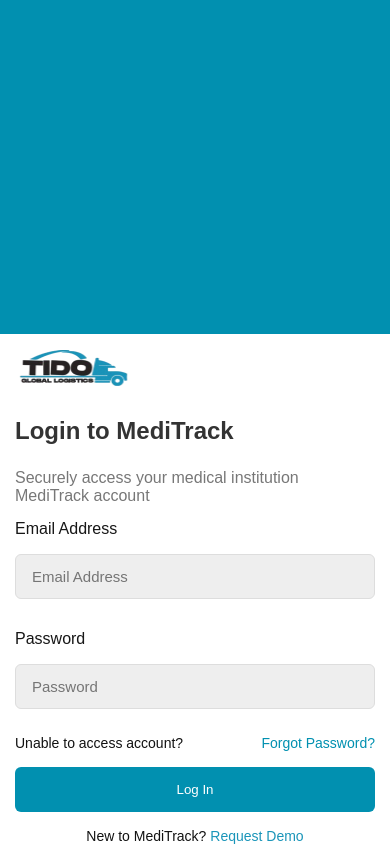
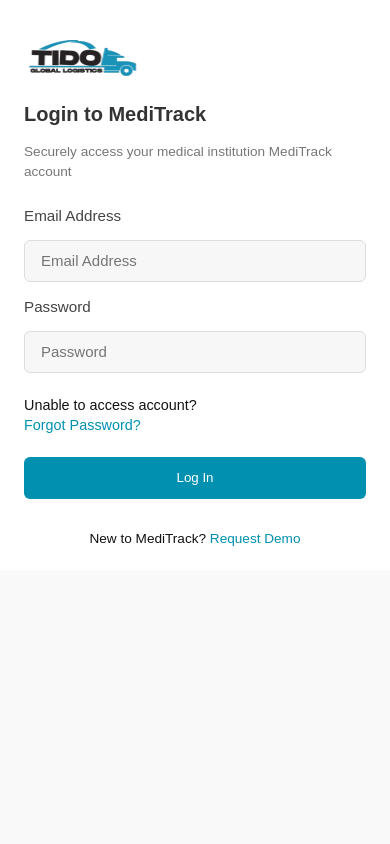
Before and after one commit to leewebstechnologies/biomed, a Next.js app: page /login in a window 390 px wide. Built offline with nearby package versions, Linux system fonts and the light colour scheme.

Commit message:
make login page responsive

```diff
--- a/app/login/page.module.css
+++ b/app/login/page.module.css
@@ -4,23 +4,32 @@
   background: #f9f9f9;
 }
 
+/* LEFT SIDE */
 .left {
   flex: 1;
   background-color: #0190b0;
+  /* background-image: url("/images/medical-bg.jpg"); */
+  background-size: cover;
+  background-position: center;
 }
 
+/* RIGHT SIDE */
 .right {
   flex: 1;
   display: flex;
   justify-content: center;
   align-items: center;
   background: #fff;
+  padding: 2rem;
 }
 
+/* FORM BOX */
 .formBox {
   width: 100%;
-  max-width: 360px;
+  max-width: 400px;
   text-align: left;
+  display: flex;
+  flex-direction: column;
 }
 
 .logo {
@@ -29,13 +38,19 @@
 }
 
 .h2 {
-  margin-bottom: 1.5rem;
+  margin-bottom: 1rem;
   color: #333;
+  font-size: 1.5rem;
 }
 
 .span {
   color: #777;
+  font-size: 0.95rem;
+  margin-bottom: 1.5rem;
+  line-height: 1.5;
 }
+
+/* FORM */
 .form {
   display: flex;
   flex-direction: column;
@@ -43,24 +58,32 @@
 }
 
 .label {
-  margin-top: 15px;
+  font-weight: 500;
+  color: #444;
+  font-size: 0.95rem;
 }
 
 .input {
-  width: 360px;
+  width: 100%;
   height: 45px;
   padding: 0.75rem 1rem;
   border: 1px solid #ddd;
   border-radius: 6px;
   font-size: 15px;
-  background-color: #eee;
-  color: #ababab;
+  background-color: #f7f7f7;
+  color: #333;
+  transition: border 0.3s, background-color 0.3s;
+}
+
+.input:focus {
+  border-color: #0190b0;
+  background-color: #fff;
+  outline: none;
 }
 
 .button {
-  width: 360px;
+  width: 100%;
   height: 45px;
-  padding: 0.75rem 1rem;
   background: #0190b0;
   color: #fff;
   border: none;
@@ -68,56 +91,111 @@
   font-weight: 500;
   cursor: pointer;
   transition: background 0.3s;
+  margin-top: 0.5rem;
 }
 
 .button:hover {
   background: #017d99;
 }
 
+/* LINKS */
 .links {
   display: flex;
   justify-content: space-between;
-  margin-top: 10px;
+  flex-wrap: wrap;
+  margin-top: 0.5rem;
+  gap: 0.5rem;
 }
 
-.links .a {
+.account {
+  color: #121212;
+  text-decoration: none;
+  font-size: 0.9rem;
+}
+
+.forgotPassword {
   color: #0190b0;
   text-decoration: none;
-  font-size: 14px;
-}
-
-.links .account {
-  color: #121212;
-  text-decoration: none;
-  font-size: 14px;
-}
-
-.links .forgotPassword {
-  color: #0190b0;
-  text-decoration: none;
-  font-size: 14px;
+  font-size: 0.9rem;
 }
 
 .newToMediTrack {
   font-weight: 400;
-  font-size: 14px;
+  font-size: 0.9rem;
   text-align: center;
   color: #121212;
+  margin-top: 1rem;
 }
 
 .request {
-  color: #1A95B9;
+  color: #0190b0;
   text-decoration: none;
+  font-weight: 500;
+}
+
+/* RESPONSIVENESS */
+@media (max-width: 1024px) {
+  .container {
+    flex-direction: column;
+  }
+
+  .left {
+    height: 200px;
+  }
+
+  .right {
+    flex: none;
+    padding: 3rem 2rem;
+  }
 }
 
 @media (max-width: 768px) {
+  .formBox {
+    max-width: 100%;
+  }
+
+  .left {
+    height: 150px;
+  }
+
+  .span {
+    font-size: 0.9rem;
+  }
+
+  .input,
+  .button {
+    height: 42px;
+  }
+}
+
+@media (max-width: 480px) {
   .container {
     flex-direction: column;
   }
+
   .left {
-    height: 150px;
+    display: none; /* optional: hide left banner for mobile */
   }
+
   .right {
-    flex: none;
+    padding: 1.5rem;
+  }
+
+  .h2 {
+    font-size: 1.25rem;
+  }
+
+  .span {
+    font-size: 0.85rem;
+  }
+
+  .links {
+    flex-direction: column;
+    align-items: flex-start;
+    gap: 0.25rem;
+  }
+
+  .newToMediTrack {
+    font-size: 0.85rem;
   }
 }
```
